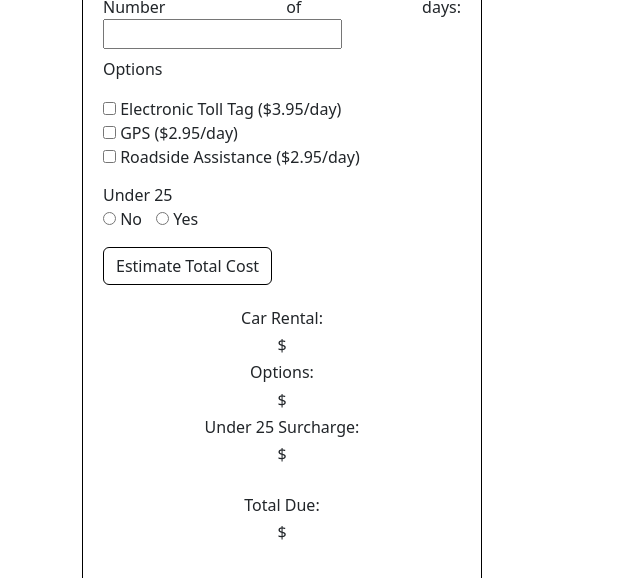
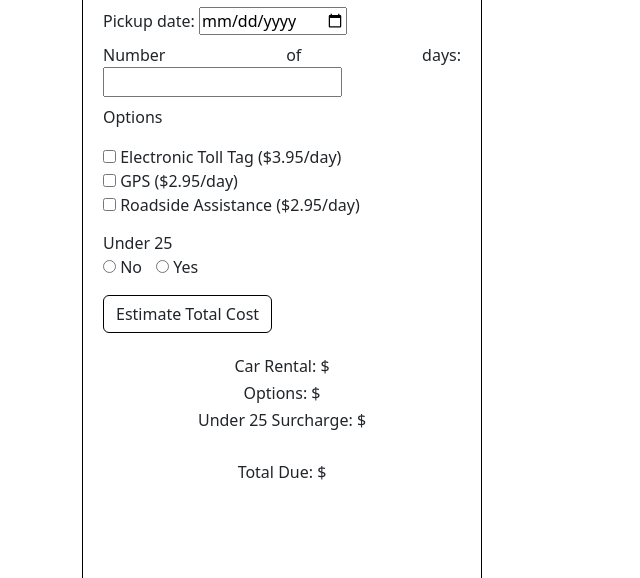
Before and after one commit to ltejedajr/CarRental, a plain HTML site: page index.html in a window 1280 px wide. Shown: the part 142-720 px from the top of the page, without its empty margins (0-640 px from the left). Drawn offline with nearby package versions, Linux system fonts and the light colour scheme.

Commit message:
Modified 'CarRental'

```diff
--- a/index.html
+++ b/index.html
@@ -38,7 +38,7 @@ label {
     </header>
 
     <main class="container">
-        <div class="box" style="text-align: justify;">
+        <div class="box mt-5" style="text-align: justify;">
 
             <h1>ACME Car Rental</h1><br>
             <label class="form-label" for="inputPickupDate">Pickup date: </label>
@@ -68,11 +68,12 @@ label {
 
 
             <div style="text-align: center;">
-            <h6>Car Rental:</h6><h6 id="outputCarRental">$</h6>
-            <h6>Options:</h6><h6 id="outputOptions">$</h6>
-            <h6>Under 25 Surcharge:</h6><h6 id="outputUnder25">$</h6><br>
+              <h6>Car Rental: $</h6><h6 id="outputCarRental"></h6>
+              <h6>Options: $</h6><h6 id="outputOptions"></h6>
+              <h6>Under 25 Surcharge: $</h6><h6 id="outputUnder25"></h6><br>
 
-            <h6>Total Due:</h6><h6 id="outputTotalDue">$</h6>
+              <h6>Total Due: $</h6><h6 id="outputTotalDue"></h6>
+            </div>
 
             <div>
               <img id="redCircle" src="images/redCircle.png" alt="redCircle" width="200px" height="100px"/>
```
